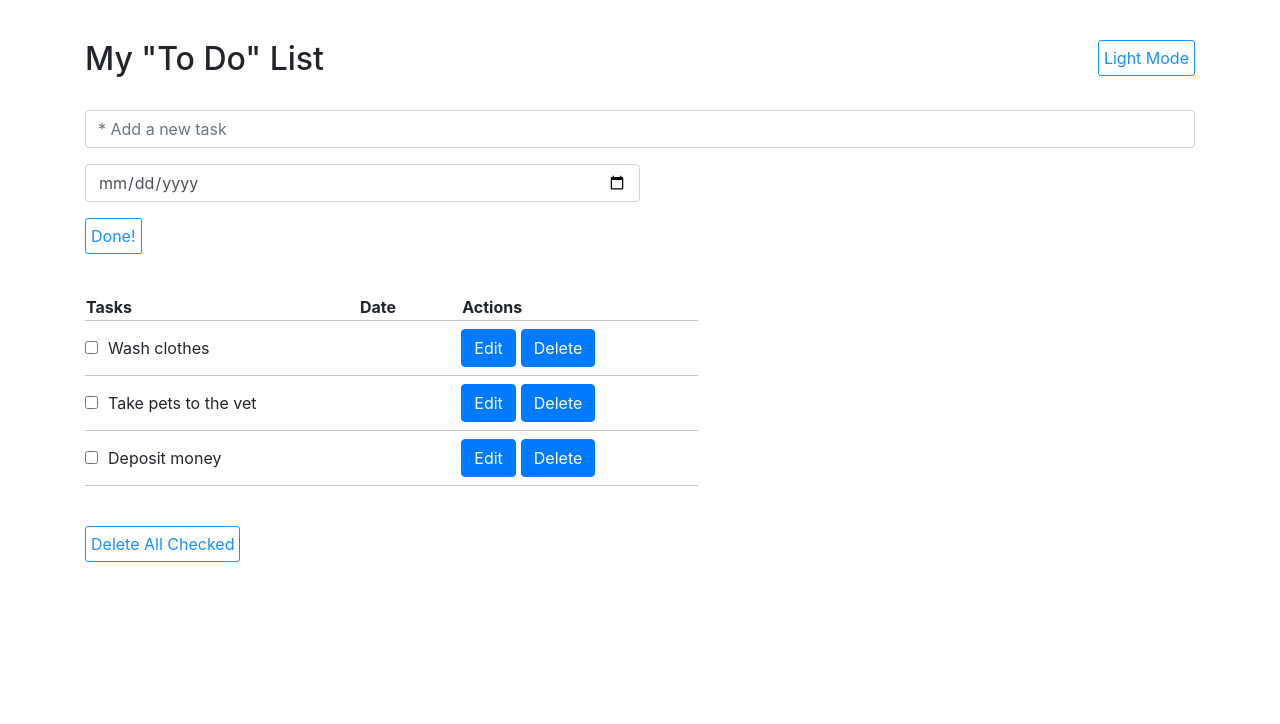
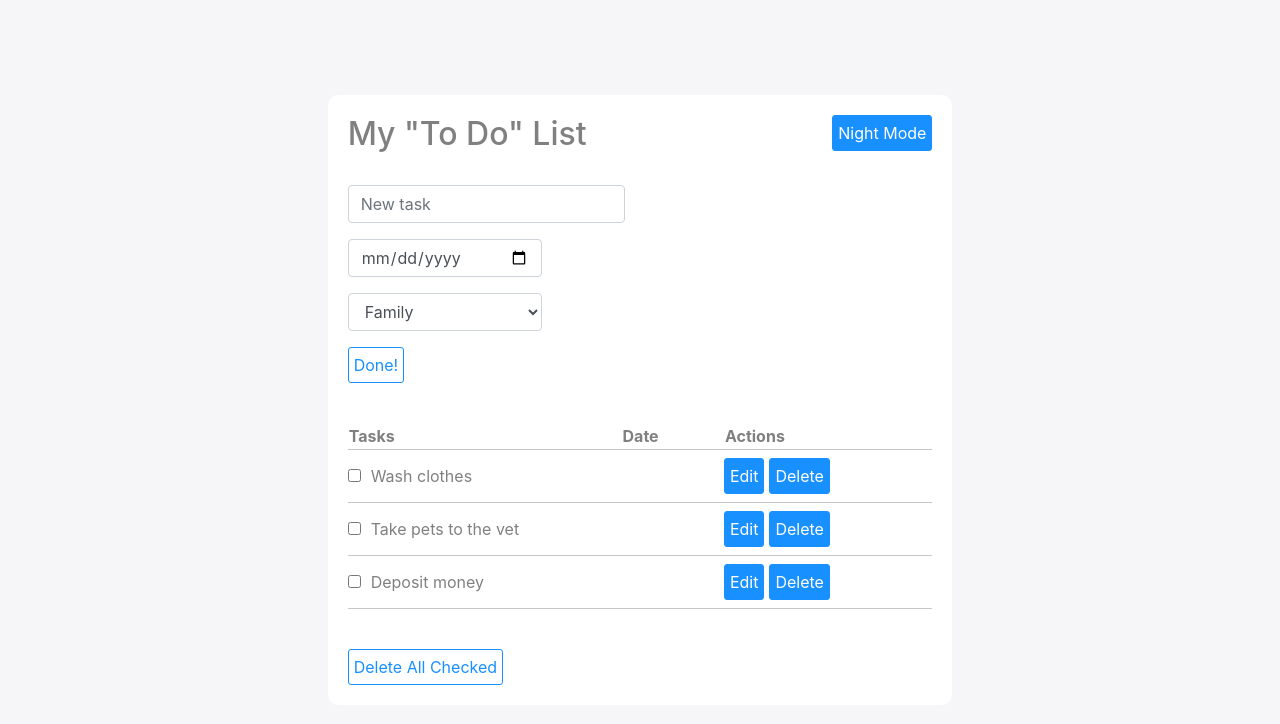
Before and after one commit to AnaGerhardt/to-do-list, a React (Create React App) app: page / in a window 1280 px wide. Shown: the top 724 px of the page. Built offline with nearby package versions, Linux system fonts and the light colour scheme.

Commit message:
Organize styled components, make changes in layout and start adding categories

```diff
--- a/src/App.tsx
+++ b/src/App.tsx
@@ -1,7 +1,8 @@
 import React, { useState } from 'react'
 import { Container, Row, Col } from 'react-bootstrap'
-import styled, { ThemeProvider } from 'styled-components'
+import { ThemeProvider } from 'styled-components'
 import {lightTheme, darkTheme } from './Themes'
+import { Button, ActionButton } from './StyledComponents'
 import AddForm from './Forms/AddForm'
 import EditForm from './Forms/EditForm'
 import ListTable from './Tables/ListTable'
@@ -16,22 +17,14 @@ export interface Item {
   length?: number
 }
 
-const Button = styled.button`
-  background: white;
-  color: ${({theme}) => theme.color};
-  border: 1px solid ${({theme}) => theme.color};
-  border-radius: 3px;
-  padding: 5px;
-`
-
 
 const App = () => {
 
   const [theme, setTheme] = useState('light')
 
   // useEffect(() => {
-  //   toggle ? document.body.classList.add('dark-theme') : document.body.classList.remove('dark-theme')
-  // }, [toggle])
+  //   (theme === 'light') ? document.body.classList.remove('dark-theme') : document.body.classList.add('dark-theme')
+  // }, [theme])
 
   const itemArray = [
     { id: 1, listitem: 'Wash clothes', dateitem: undefined },
@@ -87,32 +80,35 @@ const App = () => {
     }
   }
 
-  // const handleToggleTheme = () => {
-  //   setToggle(!toggle)
-  //   toggle ? setTheming(themes['dark']) : setTheming(themes['light'])
-  // }
+  const rootStyle = (
+    (theme === 'light') ?
+      {'background':'white', 'color': 'grey'}
+      :
+      {'background':'grey', 'color': 'white'}
+  )
+
 
   return (
     <ThemeProvider theme={theme === 'light' ? lightTheme : darkTheme}>
-      <Container style={{'marginTop':'5vh'}}>
+      <Container className="root" style={rootStyle}>
 
         <Row>
           <Col>
             <h2>My "To Do" List</h2>
           </Col>
           <Col style={{'textAlign':'right'}}>
-            <Button
+            <ActionButton
               onClick={toggleTheme}
             >
-              {theme === 'light' ? 'Light Mode' : 'Night Mode'}
-            </Button>
+              {theme === 'light' ? 'Night Mode' : 'Light Mode'}
+            </ActionButton>
           </Col>
         </Row>
 
         <br />
 
         <Row>
-          <Col>
+          <Col lg={6}>
             {editing ?
               (<EditForm editing={editing} setEditing={setEditing} updateItem={updateItem} currentItem={currentItem} />)
               :
@@ -123,14 +119,19 @@ const App = () => {
 
         <Row>
           <Col>
-          <ListTable list={list} deleteItem={deleteItem} editRow={editRow} checkHandler={checkHandler} />
+            <ListTable
+              list={list}
+              deleteItem={deleteItem}
+              editRow={editRow}
+              checkHandler={checkHandler}
+            />
           </Col>
         </Row>
 
         <Row>
           <Col>
             <Button
-            onClick={deleteAllChecked}
+              onClick={deleteAllChecked}
             >
               Delete All Checked
             </Button>
--- a/src/Forms/AddForm.tsx
+++ b/src/Forms/AddForm.tsx
@@ -1,15 +1,8 @@
 import React, { useState } from 'react'
-import styled from 'styled-components'
 import { Form } from 'react-bootstrap'
+import { Button } from '../StyledComponents'
 
 
-const Button = styled.button`
-    background: white;
-    color: #1890ff;
-    border: 1px solid #1890ff;
-    border-radius: 3px;
-    padding: 5px;
-`
 
 interface IProps {
     addItem: Function
@@ -43,13 +36,14 @@ const AddForm = (props: IProps) => {
                     setItem(initialFormState)
             }}
         >
+
             <Form.Group>
                 <Form.Control
                     type="text"
                     name="listitem"
                     value={item.listitem}
                     onChange={handleInputChange}
-                    placeholder="* Add a new task"
+                    placeholder="New task"
                 />
             </Form.Group>
 
@@ -59,8 +53,23 @@ const AddForm = (props: IProps) => {
                     name="dateitem"
                     value={item.dateitem}
                     onChange={handleDateChange}
-                    style={{'width':'50%'}}
+                    style={{'width':'70%'}}
                 />
+            </Form.Group>
+
+            <Form.Group>
+                <Form.Control
+                    as="select"
+                    name="category"
+                    //value={item.category}
+                    //onChange={handleCategoryChange}
+                    style={{'width':'70%'}}
+                >
+                    <option>Family</option>
+                    <option>Personal</option>
+                    <option>Travel</option>
+                    <option>Work</option>
+                </Form.Control>
             </Form.Group>
 
 
--- a/src/Forms/EditForm.tsx
+++ b/src/Forms/EditForm.tsx
@@ -1,17 +1,10 @@
 import * as React from 'react'
 import { useState, useEffect, Dispatch, SetStateAction } from 'react'
 import { Form } from 'react-bootstrap'
-import styled from 'styled-components'
+import { Button } from '../StyledComponents'
 import { Item } from '../App'
 
 
-const Button = styled.button`
-    background: white;
-    { theme ? color: #1890ff : color: white };
-    border: 1px solid #1890ff;
-    border-radius: 3px;
-    padding: 5px;
-`
 
 interface IProps {
     currentItem: Item
--- /dev/null
+++ b/src/StyledComponents/index.js
@@ -0,0 +1,29 @@
+import styled from 'styled-components'
+
+export const Button = styled.button`
+  background: ${({theme}) => theme.bg};
+  color: ${({theme}) => theme.color};
+  border: 1px solid ${({theme}) => theme.color};
+  border-radius: 3px;
+  padding: 5px;
+`
+
+export const ActionButton = styled.button`
+  background: ${({theme}) => theme.color};
+  color: ${({theme}) => theme.bg};
+  border: 1px solid ${({theme}) => theme.color};
+  border-radius: 3px;
+  padding: 5px;
+`
+
+export const Table = styled.table`
+   margin: 40px 0 40px 0;
+`
+
+export const Tr = styled.tr`
+    border-bottom: 1px solid #AAAA;
+`
+
+export const Td = styled.td`
+    padding: 1vh 8vw 1vh 0vw;
+`
--- a/src/Tables/ListTable.tsx
+++ b/src/Tables/ListTable.tsx
@@ -1,20 +1,8 @@
 import React from 'react'
 import { Item } from '../App'
-import { Button } from 'react-bootstrap'
-import styled from 'styled-components'
+import { ActionButton, Table, Tr, Td } from '../StyledComponents'
 
 
-const Table = styled.table`
-   margin: 40px 0 40px 0;
-`
-
-const Tr = styled.tr`
-    border-bottom: 1px solid #AAAA;
-`
-
-const Td = styled.td`
-    padding: 1vh 8vw 1vh 0vw;
-`
 
 interface IProps {
     list: Item[]
@@ -53,17 +41,17 @@ const ListTable = (props: Item & IProps) => {
                 </Td>
                 <Td>{item.dateitem}</Td>
                 <Td>
-                    <Button
+                    <ActionButton
                         onClick={() => {props.editRow(item)}}
                         style={{'marginRight': '5px'}}
                     >
                         Edit
-                    </Button>
-                     <Button
+                    </ActionButton>
+                     <ActionButton
                         onClick={() => props.deleteItem(item.id)}
                     >
                         Delete
-                    </Button>
+                    </ActionButton>
                 </Td>
                 </Tr>
                ))
--- a/src/index.scss
+++ b/src/index.scss
@@ -4,3 +4,31 @@
     color: white;
     background-color: grey;
 }
+
+.root {
+    margin: 0;
+    width: 100%;
+    height: 100%;
+    border-radius: 10px;
+    background: white;
+    padding: 20px;
+}
+
+body {
+    height: 100vh;
+    display: flex;
+    justify-content: center;
+    align-items: center;
+    background: #f6f5f7;
+}
+
+input:focus,
+input:active,
+button:active,
+button:focus {
+  outline: none;
+}
+
+:focus {
+  outline: none;
+}
```
